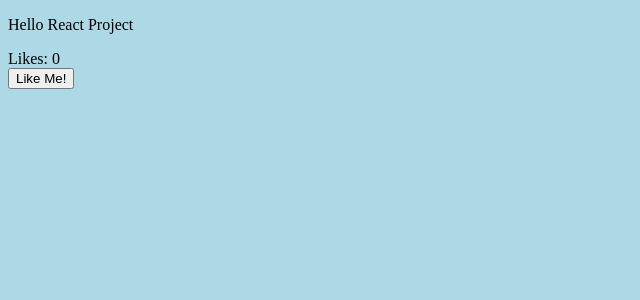
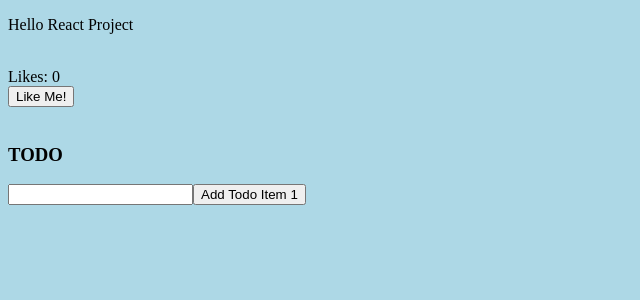
Before and after one commit to quirimmo/react-playground, a React app: page / in a window 1280 px wide. Shown: the top 300 px of the page, without its empty margins (0-640 px from the left). Built offline with nearby package versions, Linux system fonts and the light colour scheme.

Commit message:
added todo list component

```diff
--- a/src/app/App.jsx
+++ b/src/app/App.jsx
@@ -1,6 +1,7 @@
 import React from 'react';
 import { render } from 'react-dom';
 import AwesomeComponent from './AwesomeComponent.jsx';
+import TodoListComponent from './TodoListComponent.jsx';
 import css from './../../assets/styles/main.css';
 
 class App extends React.Component {
@@ -9,7 +10,10 @@
     	return (
 			<div>
 				<p>Hello React Project</p>
+				<br/>
 				<AwesomeComponent />
+				<br/>
+				<TodoListComponent />
 			</div>
     	);
 	}
--- /dev/null
+++ b/src/app/TodoListComponent.jsx
@@ -0,0 +1,53 @@
+import React from 'react';
+import TodoListItemComponent from './TodoListItemComponent.jsx';
+
+class TodoListComponent extends React.Component {
+
+    constructor(props) {
+        super(props);
+        this.state = {
+            items: [],
+            text: ''
+        };
+        this.handleChange = this.handleChange.bind(this);
+        this.handleSubmit = this.handleSubmit.bind(this);
+    }
+
+    render() {
+        return (
+            <div>
+                <h3>TODO</h3>
+                <TodoListItemComponent items = {this.state.items}/>
+                <form onSubmit = {this.handleSubmit} >
+                    <input onChange = {this.handleChange} value = {this.state.text}/>
+                    <button>
+                        Add Todo Item {this.state.items.length + 1}
+                    </button>
+                </form>
+            </div>
+        );
+    }
+
+    handleChange(e) {
+        this.setState({
+            text: e.target.value
+        });
+    }
+
+    handleSubmit(e) {
+        e.preventDefault();
+        if (!this.state.text.length) {
+            return;
+        }
+        const newItem = {
+            text: this.state.text,
+            id: Date.now()
+        };
+        this.setState(prevState => ({
+            items: prevState.items.concat(newItem),
+            text: ''
+        }));
+    }
+}
+
+export default TodoListComponent;
--- /dev/null
+++ b/src/app/TodoListItemComponent.jsx
@@ -0,0 +1,21 @@
+import React from 'react';
+
+class TodoListItemComponent extends React.Component {
+    render() {
+        return (
+            <ul>
+                {this.createItems()}
+            </ul>
+        );
+    }
+
+    createItems() {
+        return this.props.items.map(this.itemsMapper);
+    }
+
+    itemsMapper(item) {
+        return (<li key={item.id}>{item.text}</li>);
+    }
+}
+
+export default TodoListItemComponent;
```
